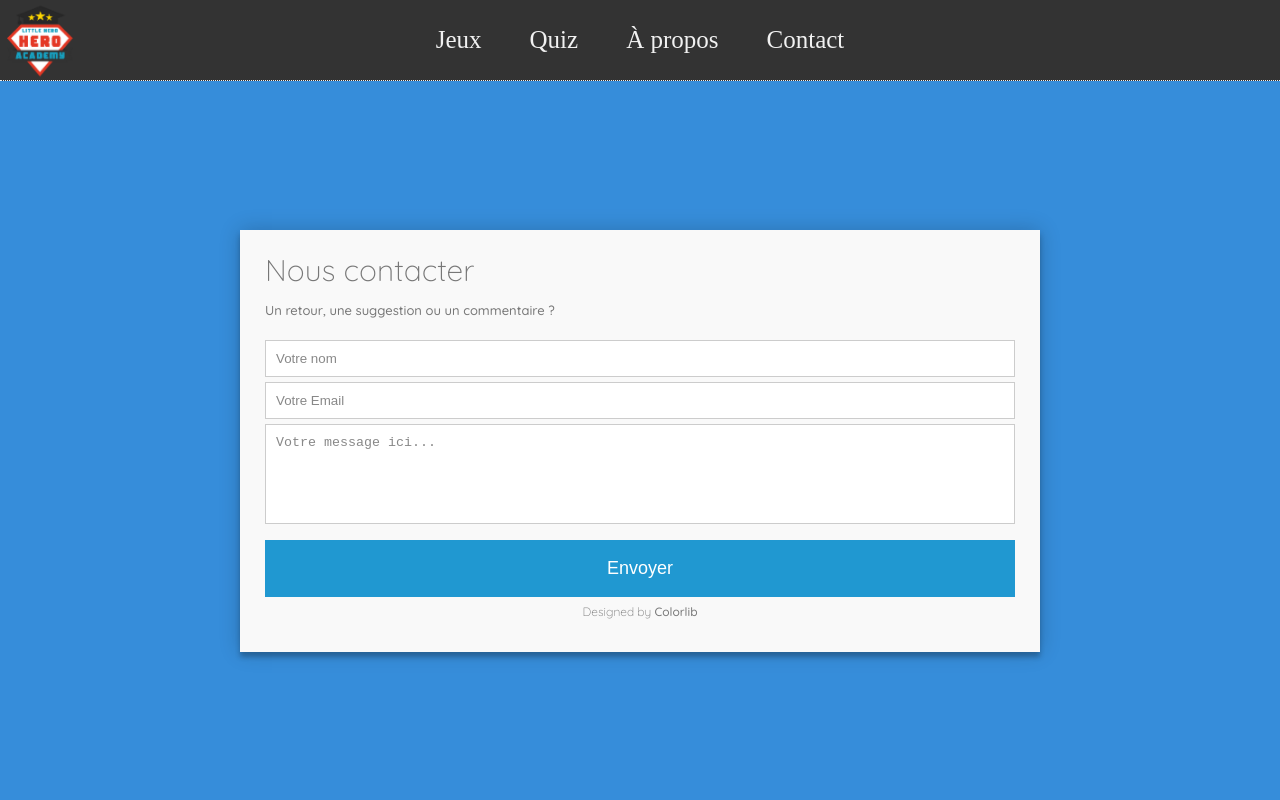
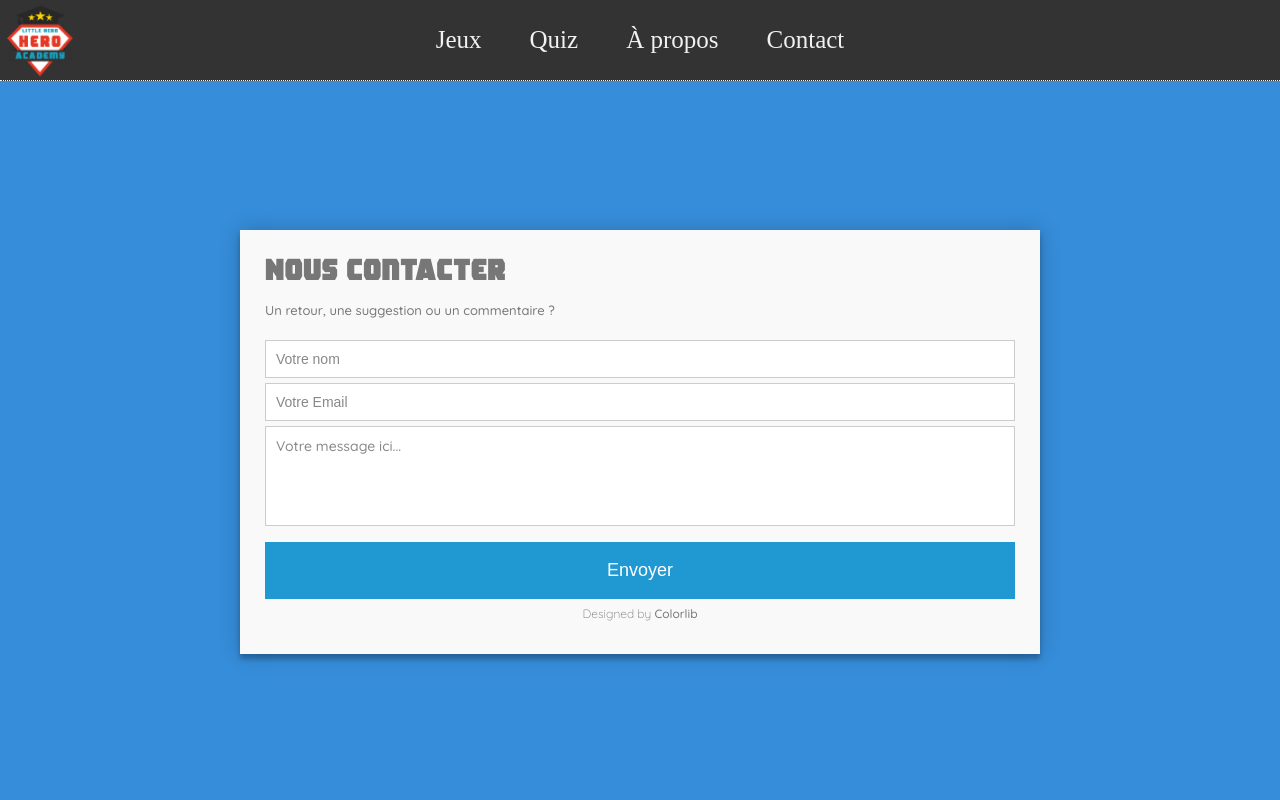
Before and after one commit to WildCodeSchool/tlse0321-js-p2-little-hero-academy, a React (Create React App) app: page /contactform in a window 1280 px wide. Shown: the top 800 px of the page. Built offline with nearby package versions, Linux system fonts and the light colour scheme.

Commit message:
changed some css and customized the form

```diff
--- a/src/Components/ContactForm.jsx
+++ b/src/Components/ContactForm.jsx
@@ -3,7 +3,7 @@ import '../Styles/ContactForm.css';
 
 const ContactForm = () => (
   <div className="contact-form-container">
-    <form id="contact" action="mailto:contact@yourdomain.com" method="post">
+    <form id="contact" method="post">
       <h3>Nous contacter</h3>
       <h4>Un retour, une suggestion ou un commentaire ?</h4>
       <fieldset>
@@ -17,11 +17,9 @@ const ContactForm = () => (
       </fieldset>
       <fieldset>
         <button
-          onClick="submittedForm()"
           name="submit"
           type="submit"
           data-submit="...Sending"
-          href="#"
           className="hvr-sweep-to-bottom"
         >
           Envoyer
@@ -41,5 +39,4 @@ const ContactForm = () => (
     </form>
   </div>
 );
-
 export default ContactForm;
--- a/src/Styles/ContactForm.css
+++ b/src/Styles/ContactForm.css
@@ -35,10 +35,12 @@
 }
 
 #contact h3 {
+  font-family: 'RG-regular';
   display: block;
   font-size: 30px;
   font-weight: 300;
   margin-bottom: 10px;
+  color: var();
 }
 
 #contact h4 {
@@ -66,12 +68,14 @@ fieldset {
   background: #fff;
   margin: 0 0 5px;
   padding: 10px;
+  font-size: 14px;
 }
 
 #contact textarea {
   height: 100px;
   max-width: 100%;
   resize: none;
+  font-family: 'Quicksand';
 }
 
 .copyright {
```
